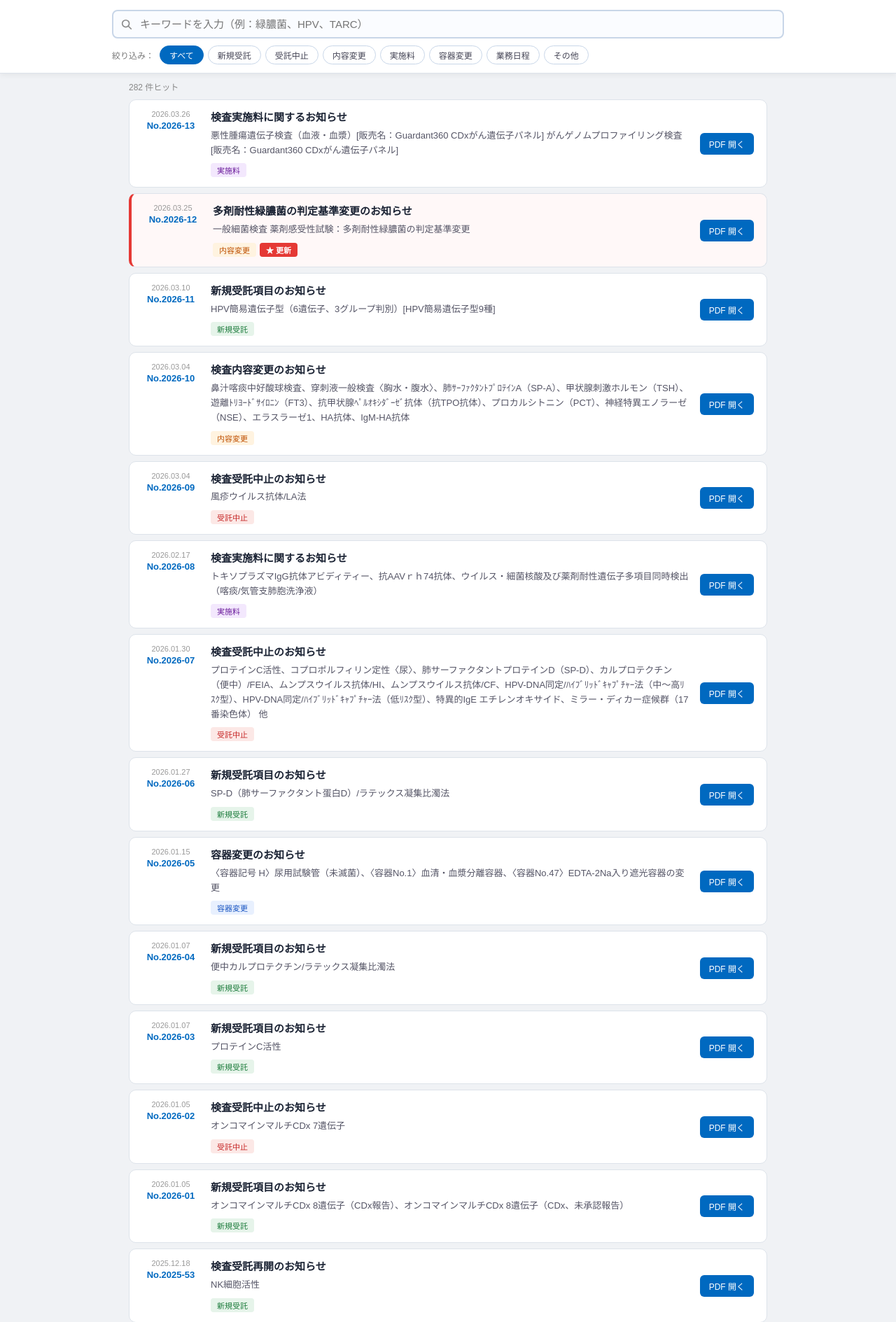
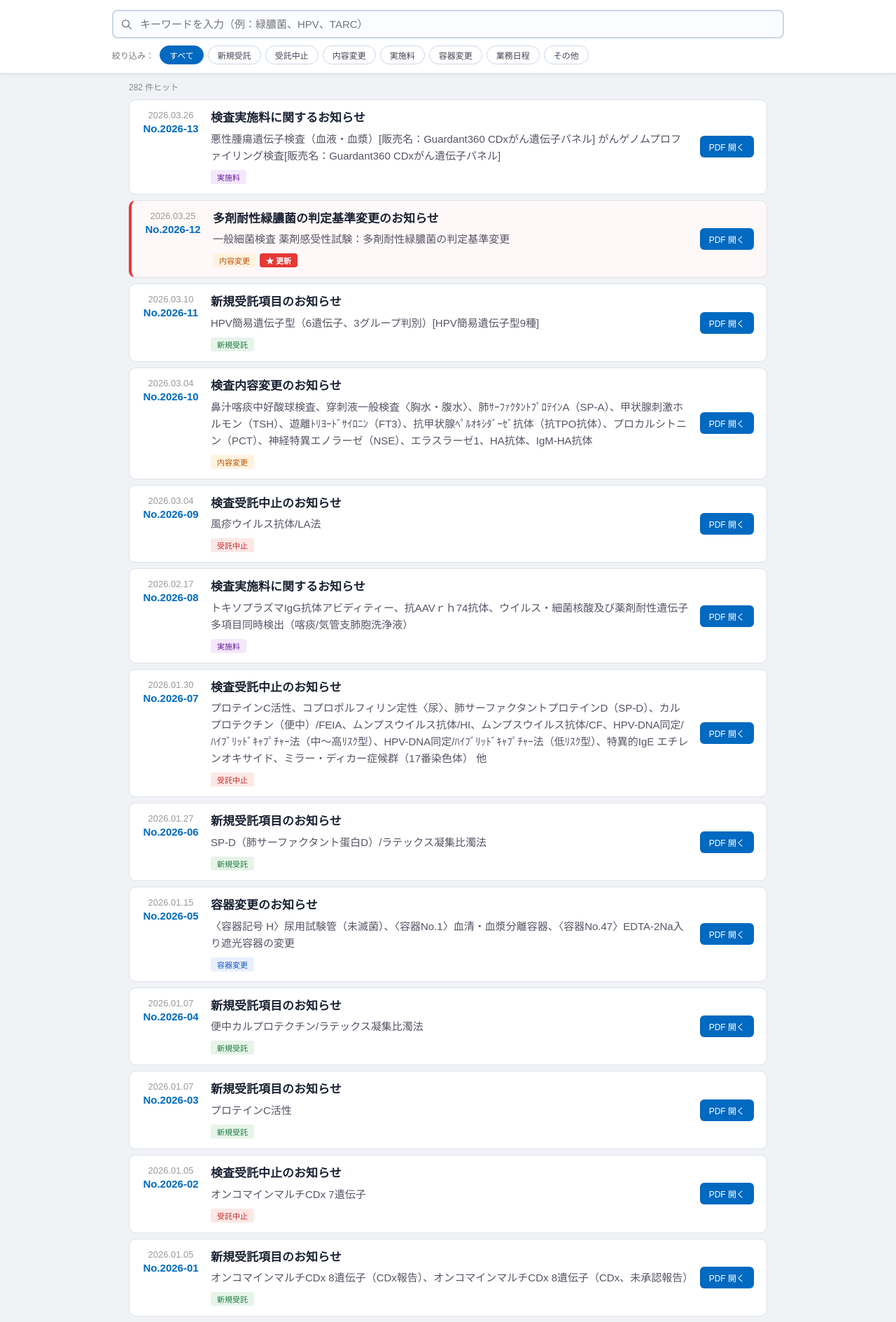
Before and after one commit to honokanikaoru2-boop/oml-search-app-, a Flask app: page / in a window 1280 px wide. Shown: the part 77-1966 px from the top of the page at 70% size. Run offline with Flask 3, Linux system fonts and the light colour scheme; the visitor is signed in with stand-in values (Sample User, id 1).

Commit message:
文字サイズを拡大

```diff
--- a/static/style.css
+++ b/static/style.css
@@ -167,12 +167,12 @@ header {
   text-align: center;
   min-width: 82px;
 }
-.card-date { font-size: 11px; color: #999; }
-.card-no   { font-size: 13px; font-weight: 700; color: #0069c0; margin-top: 3px; }
+.card-date { font-size: 13px; color: #999; }
+.card-no   { font-size: 15px; font-weight: 700; color: #0069c0; margin-top: 3px; }
 
 .card-body { flex: 1; min-width: 0; }
-.card-title { font-size: 15px; font-weight: 600; line-height: 1.45; }
-.card-summary { font-size: 13px; color: #556; margin-top: 5px; line-height: 1.6; }
+.card-title { font-size: 17px; font-weight: 600; line-height: 1.45; }
+.card-summary { font-size: 15px; color: #556; margin-top: 5px; line-height: 1.6; }
 .card-tags { display: flex; flex-wrap: wrap; gap: 5px; margin-top: 8px; }
 
 .tag {
```
